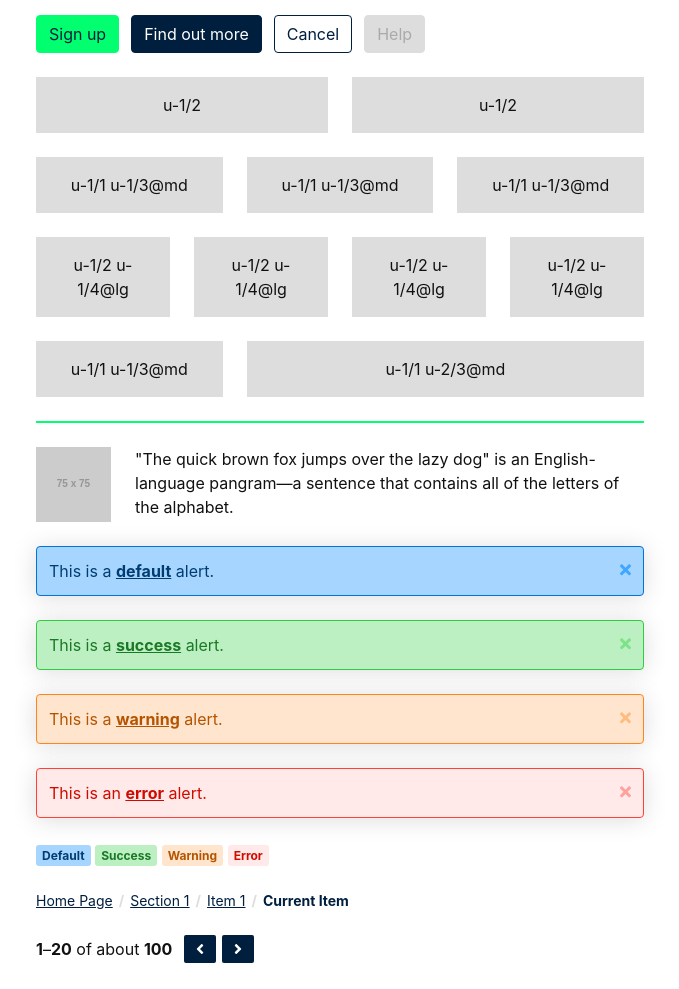
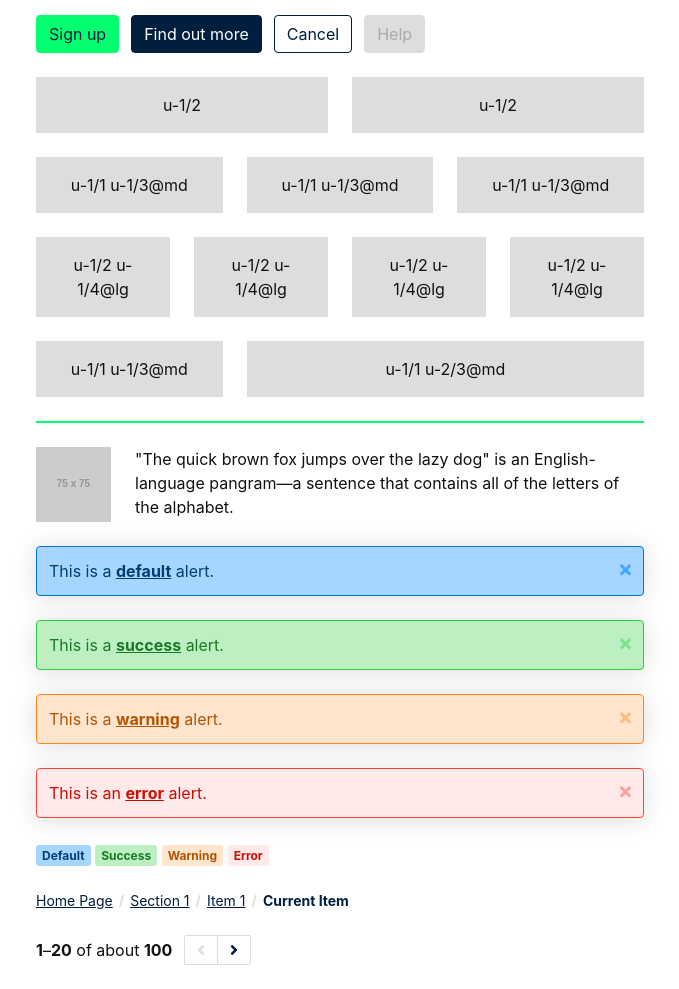
Before and after one commit to michaelthorne/itcss-boilerplate, a website: page src/index.html in a window 1280 px wide. Shown: the part 2708-3697 px from the top of the page, without its empty margins (300-979 px from the left). Drawn offline with nearby package versions, Linux system fonts and the light colour scheme; files that its build step writes are made by us from their sources; placeholder pictures from the web are drawn by us.

Commit message:
Updated pagination styling

```diff
--- a/src/components/_components.pagination.scss
+++ b/src/components/_components.pagination.scss
@@ -17,9 +17,8 @@
     /* Control */
 
     .c-pagination__control {
-        background-color: $color-brand-secondary;
-        border-radius: $base-border-radius;
-        color: $color-white;
+        border: 0.0625em solid $color-silver;
+        color: $color-brand-secondary;
         line-height: 1;
         padding: $base-spacing-unit-xs $base-spacing-unit-small;
         position: relative;
@@ -50,6 +49,25 @@
             }
         }
 
+        /**
+         * Previous
+         */
+
+        &.c-pagination__control--prev {
+            border-bottom-left-radius: $base-border-radius;
+            border-top-left-radius: $base-border-radius;
+        }
+
+        /**
+         * Next
+         */
+
+        &.c-pagination__control--next {
+            border-bottom-right-radius: $base-border-radius;
+            border-left-width: 0;
+            border-top-right-radius: $base-border-radius;
+        }
+
         &:active {
             transform: translateY(0);
 
@@ -58,20 +76,16 @@
             }
         }
 
-        & + .c-pagination__control {
-            margin-left: $base-spacing-unit-xs;
-        }
-
         /**
          * Disabled
          */
 
         &.is-disabled {
-            background-color: $color-silver;
+            color: $color-silver;
 
             &:focus,
             &:hover {
-                color: $color-white;
+                color: $color-silver;
                 transform: none;
 
                 &::after {
--- a/src/index.html
+++ b/src/index.html
@@ -340,11 +340,11 @@
                         <strong>1</strong>–<strong>20</strong> of about
                         <strong>100</strong>
                     </div>
-                    <a class="c-pagination__control" href="index.html">
+                    <a class="c-pagination__control c-pagination__control--prev is-disabled" href="index.html">
                         <i class="fas fa-angle-left" aria-hidden="true"></i>
                         <span class="u-visuallyhidden">Previous</span>
                     </a>
-                    <a class="c-pagination__control" href="index.html">
+                    <a class="c-pagination__control c-pagination__control--next" href="index.html">
                         <i class="fas fa-angle-right" aria-hidden="true"></i>
                         <span class="u-visuallyhidden">Next</span>
                     </a>
```
Also changed, not shown: docs/index.html (+2 -2 lines), docs/css/main.css.
